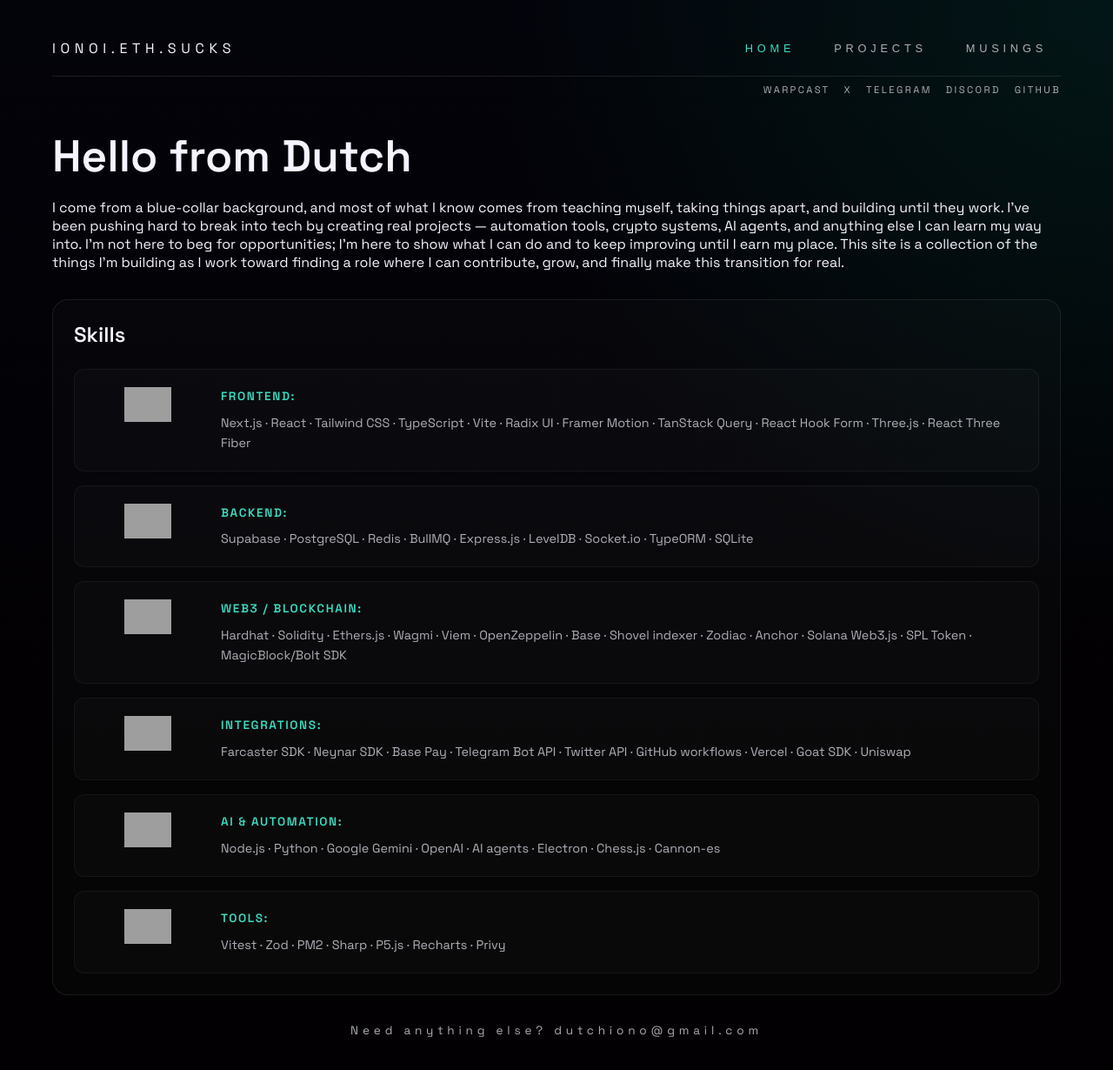
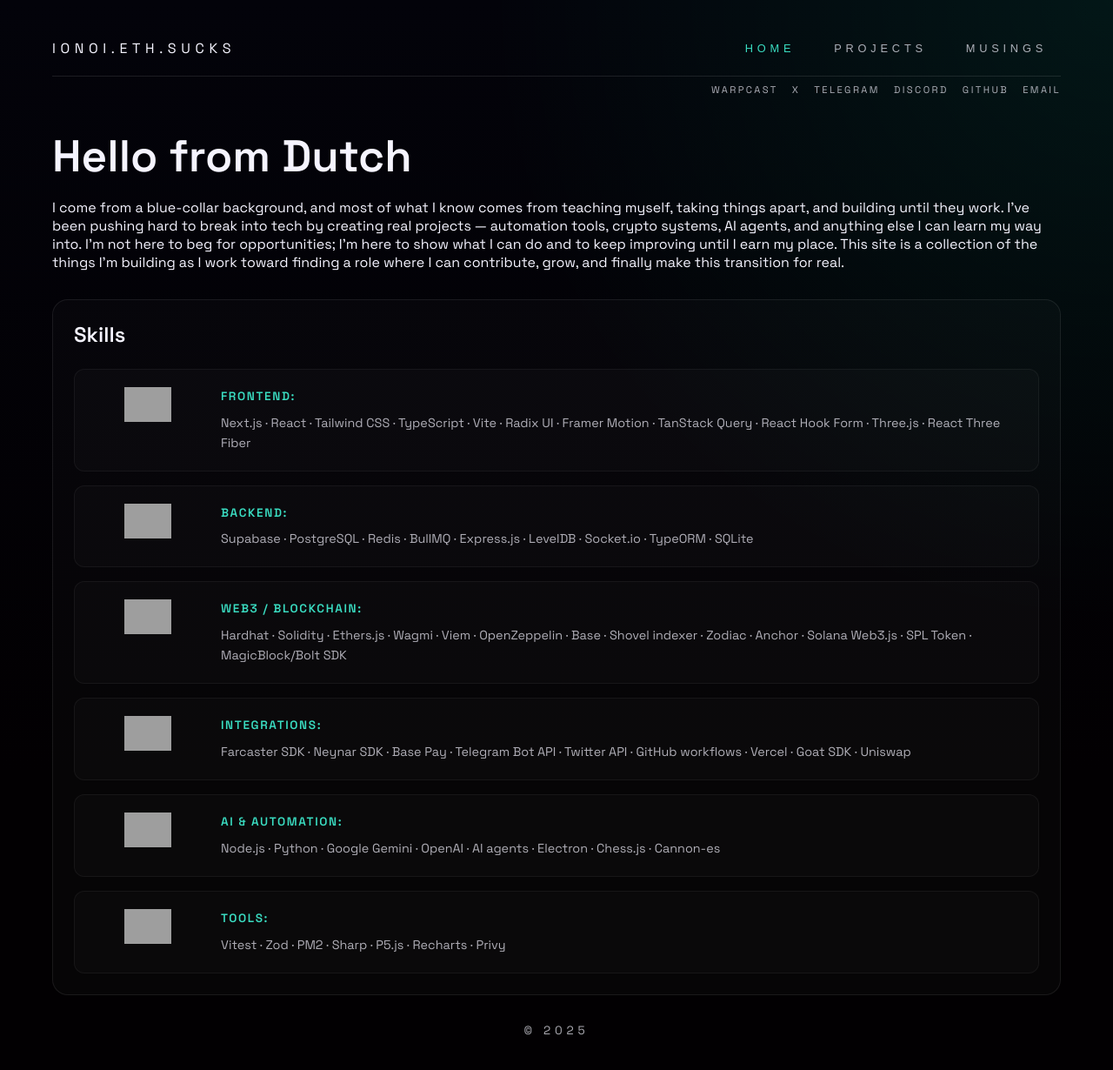
Before and after one commit to dutchiono/ionoi.eth.sucks, a website: page index.html in a window 1280 px wide. Shown: the whole page at 87% size. Drawn offline with Linux system fonts and the light colour scheme; grey boxes are pictures that could not be loaded.

Commit message:
Move email to social links, update footer

```diff
--- a/index.html
+++ b/index.html
@@ -31,6 +31,7 @@
             <a href="https://t.me/dutchiono" target="_blank" rel="noreferrer">Telegram</a>
             <a href="https://discord.com/users/dutchiono" target="_blank" rel="noreferrer">Discord</a>
             <a href="https://github.com/dutchiono" target="_blank" rel="noreferrer">GitHub</a>
+            <a href="mailto:dutchiono@gmail.com">Email</a>
         </div>
 
         <main class="content">
@@ -108,7 +109,7 @@
         </main>
 
         <footer class="footer">
-            <p>Need anything else? dutchiono@gmail.com</p>
+            <p>© 2025</p>
         </footer>
 
         <script>
```
